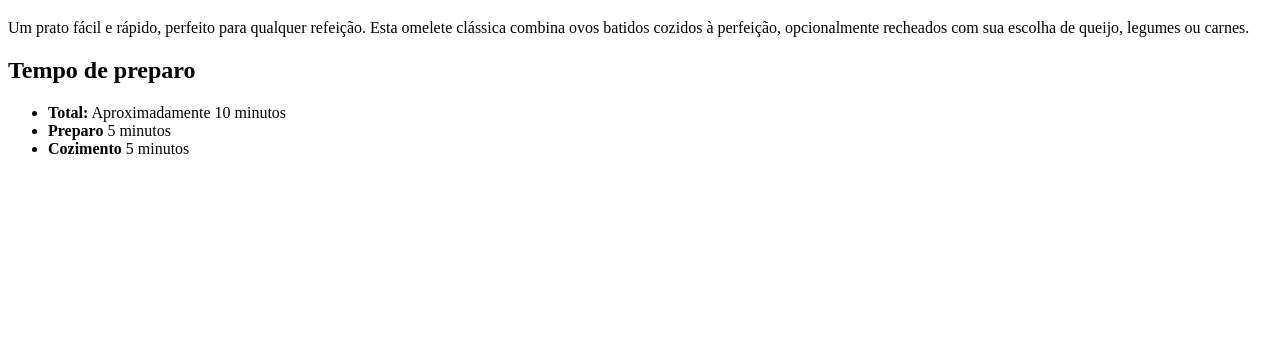
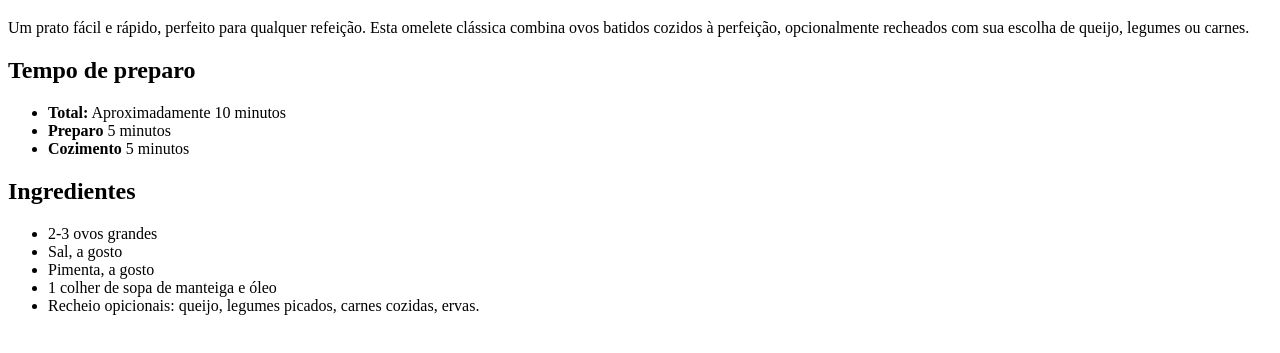
Before and after one commit to gugaschmitt/Receita-de-Omelete, a plain HTML site: page index.HTML in a window 1280 px wide. Shown: the part 87-440 px from the top of the page. Drawn offline with Linux system fonts and the light colour scheme.

Commit message:
Terceiro commit do HTML

```diff
--- a/index.HTML
+++ b/index.HTML
@@ -26,6 +26,18 @@
                 </li>
             </ul>
         </div>
+
+       <div>
+        <h2>Ingredientes</h2>
+
+        <ul>
+            <li>2-3 ovos grandes</li>
+            <li>Sal, a gosto</li>
+            <li>Pimenta, a gosto</li>
+            <li>1 colher de sopa de manteiga e óleo</li>
+            <li>Recheio opicionais: queijo, legumes picados, carnes cozidas, ervas.</li>
+        </ul>
+       </div>
     </div>
 
 </body>
```
